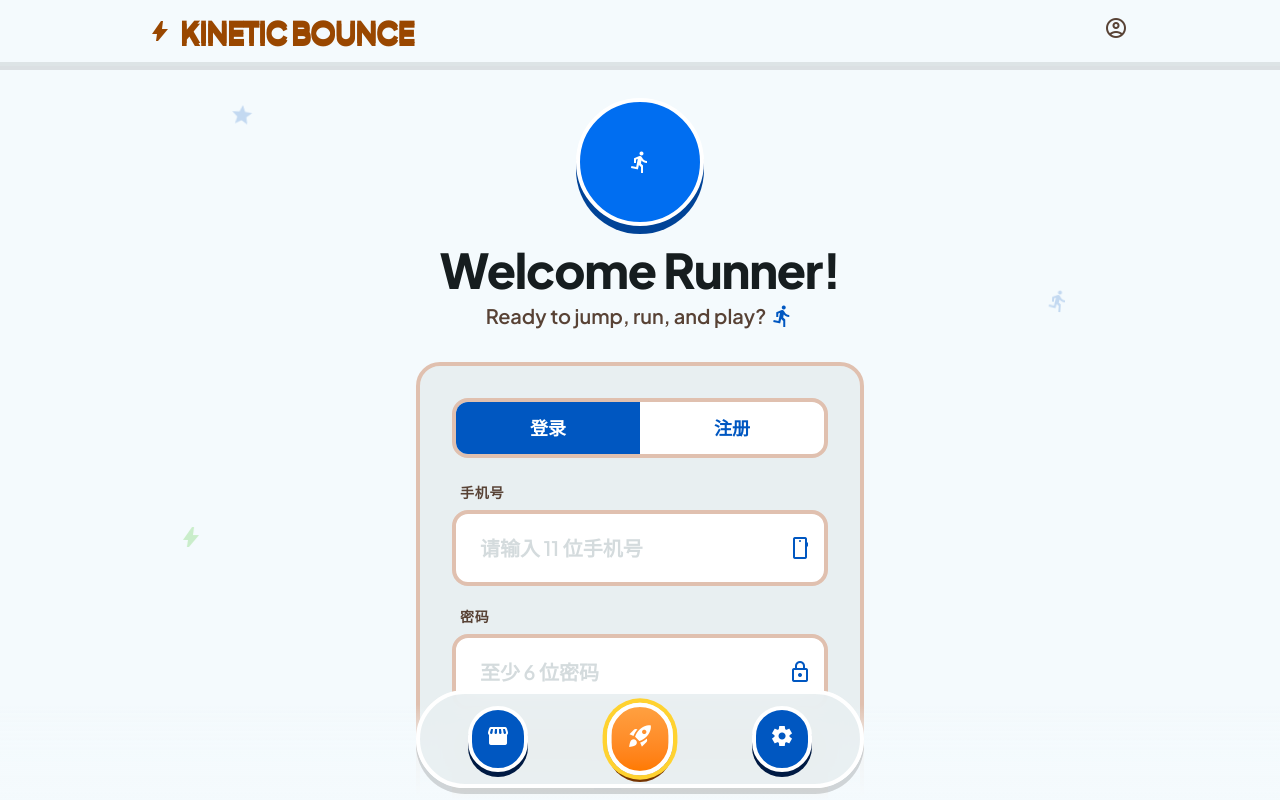
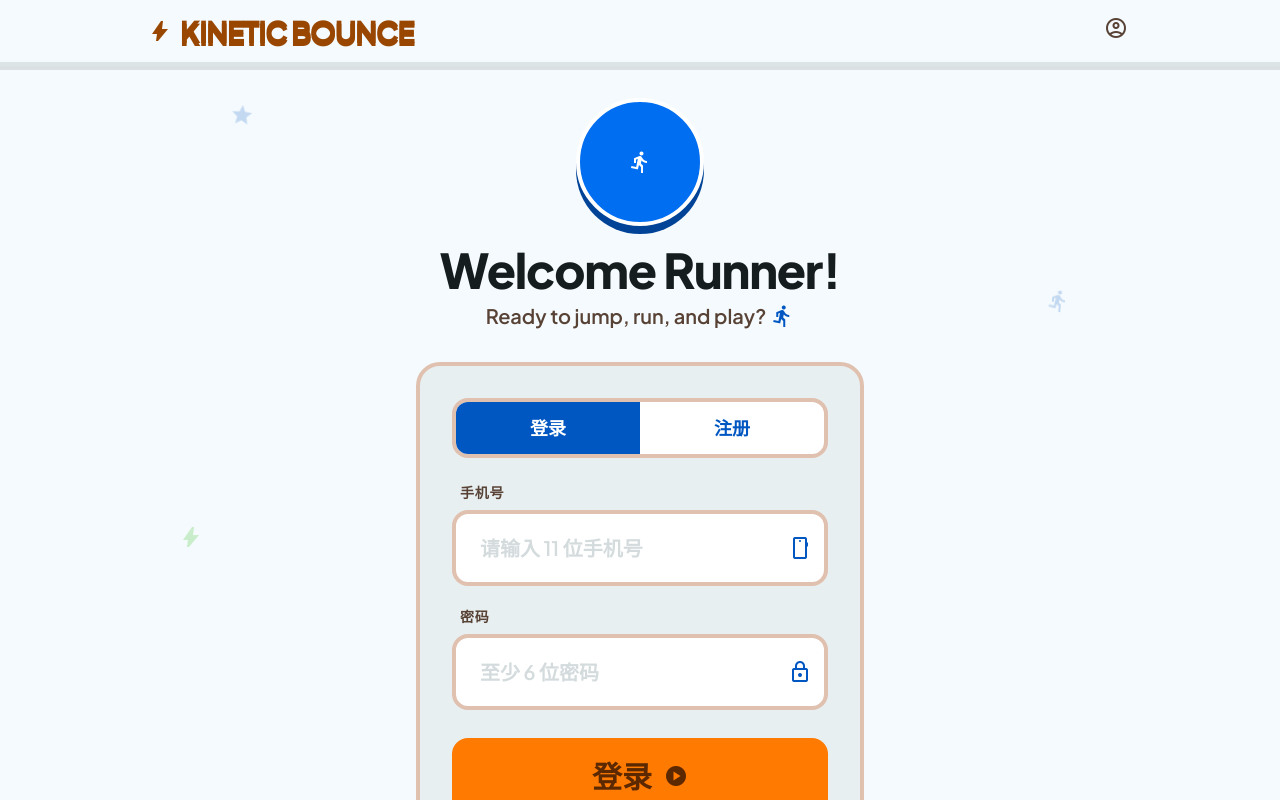
Before and after one commit to led312/Fun-Parkour, a React (Vite) app: page / in a window 1280 px wide. Shown: the top 800 px of the page. Built offline with nearby package versions, Linux system fonts and the light colour scheme.

Commit message:
feat: persist session & progress, on-lobby shop/settings, working powerups, zeroed initial scores

```diff
--- a/src/App.tsx
+++ b/src/App.tsx
@@ -1,8 +1,7 @@
-import React, { useState } from 'react';
-import { ScreenState, TabState, UserProfile } from './types';
+import React, { useEffect, useState } from 'react';
+import { ScreenState, UserProfile } from './types';
 import { PoseBaseline } from './utils/poseDetector';
 import { Header } from './components/Header';
-import { BottomNav } from './components/BottomNav';
 import { LoginScreen } from './components/LoginScreen';
 import { LobbyScreen } from './components/LobbyScreen';
 import { CalibrationScreen } from './components/CalibrationScreen';
@@ -11,30 +10,54 @@ import { ResultsScreen } from './components/ResultsScreen';
 import { ShopScreen } from './components/ShopScreen';
 import { PauseMenu } from './components/PauseMenu';
 
+// Progress (high score, coins, purchases) and the login session survive page
+// reloads via localStorage.
+const USER_KEY = 'kidrun.user';
+const SESSION_KEY = 'kidrun.session';
+
+const DEFAULT_USER: UserProfile = {
+  name: 'Speedy Runner',
+  parentEmail: '',
+  isGuest: false,
+  score: 0,
+  highScore: 0,
+  coins: 1250,
+  stars: 12,
+  selectedAvatar: 'shiba',
+  ownedItems: ['shiba'],
+};
+
+function loadStoredUser(): UserProfile {
+  try {
+    const raw = localStorage.getItem(USER_KEY);
+    if (raw) return { ...DEFAULT_USER, ...JSON.parse(raw) };
+  } catch {
+    // corrupted storage -> fall through to defaults
+  }
+  return DEFAULT_USER;
+}
+
 export default function App() {
-  const [screen, setScreen] = useState<ScreenState>('LOGIN');
-  const [activeTab, setActiveTab] = useState<TabState>('rocket');
+  const [screen, setScreen] = useState<ScreenState>(() =>
+    localStorage.getItem(SESSION_KEY) ? 'LOBBY' : 'LOGIN',
+  );
   const [isPauseOpen, setIsPauseOpen] = useState(false);
   const [soundEnabled, setSoundEnabled] = useState(true);
 
-  const [user, setUser] = useState<UserProfile>({
-    name: 'Speedy Runner',
-    parentEmail: '',
-    isGuest: false,
-    score: 2500,
-    highScore: 2500,
-    coins: 1250,
-    stars: 12,
-    selectedAvatar: 'shiba',
-  });
+  const [user, setUser] = useState<UserProfile>(loadStoredUser);
 
-  const [lastRunScore, setLastRunScore] = useState(2500);
-  const [lastStarsEarned, setLastStarsEarned] = useState(3);
+  const [lastRunScore, setLastRunScore] = useState(0);
+  const [lastStarsEarned, setLastStarsEarned] = useState(0);
   // Standing-pose baseline captured on the calibration screen (null = the
   // game calibrates itself during the first second of play)
   const [poseBaseline, setPoseBaseline] = useState<PoseBaseline | null>(null);
 
+  useEffect(() => {
+    localStorage.setItem(USER_KEY, JSON.stringify(user));
+  }, [user]);
+
   const handleLoginSuccess = (name: string, email: string, isGuest: boolean) => {
+    localStorage.setItem(SESSION_KEY, JSON.stringify({ name }));
     setUser((prev) => ({
       ...prev,
       name,
@@ -56,24 +79,6 @@ export default function App() {
     setLastRunScore(finalScore);
     setLastStarsEarned(starsEarned);
     setScreen('RESULTS');
-  };
-
-  const handleTabSelect = (tab: TabState) => {
-    setActiveTab(tab);
-    // Login is mandatory: ignore navigation while on the login screen
-    if (screen === 'LOGIN') {
-      return;
-    }
-    if (tab === 'bolt') {
-      setScreen('SHOP');
-    } else if (tab === 'rocket') {
-      if (screen === 'LOBBY' || screen === 'RESULTS' || screen === 'SHOP') {
-        // Calibration is mandatory before every run
-        setScreen('CALIBRATION');
-      }
-    } else if (tab === 'shield') {
-      setIsPauseOpen(true);
-    }
   };
 
   return (
@@ -107,6 +112,8 @@ export default function App() {
           <LobbyScreen
             user={user}
             onStartCalibration={() => setScreen('CALIBRATION')}
+            onOpenShop={() => setScreen('SHOP')}
+            onOpenSettings={() => setIsPauseOpen(true)}
           />
         )}
 
@@ -123,6 +130,8 @@ export default function App() {
         {screen === 'GAMEPLAY' && (
           <GameplayScreen
             poseBaseline={poseBaseline}
+            hasJetpack={user.ownedItems.includes('rocket_boost')}
+            hasSuperShield={user.ownedItems.includes('shield_boost')}
             onGameOver={handleGameOver}
             onPause={() => setIsPauseOpen(true)}
           />
@@ -146,16 +155,6 @@ export default function App() {
         )}
       </main>
 
-      {/* Bottom Navigation Shell (hidden during calibration & gameplay so the
-          camera stages get the full screen and no accidental navigation) */}
-      {screen !== 'CALIBRATION' && screen !== 'GAMEPLAY' && (
-        <BottomNav
-          activeTab={activeTab}
-          onTabSelect={handleTabSelect}
-          onMenuToggle={() => setIsPauseOpen(true)}
-        />
-      )}
-
       {/* Pause & Settings Modal Popup */}
       <PauseMenu
         isOpen={isPauseOpen}
--- a/src/components/BottomNav.tsx
+++ /dev/null
@@ -1,73 +0,0 @@
-import React from 'react';
-import { TabState } from '../types';
-import { playButtonClick } from '../utils/audio';
-
-interface BottomNavProps {
-  activeTab: TabState;
-  onTabSelect: (tab: TabState) => void;
-  onMenuToggle?: () => void;
-}
-
-export const BottomNav: React.FC<BottomNavProps> = ({
-  activeTab,
-  onTabSelect,
-  onMenuToggle,
-}) => {
-  return (
-    <nav className="fixed bottom-0 left-0 w-full z-40 flex justify-center items-end h-24 pb-3 px-4 bg-gradient-to-t from-[#f4fafd] via-[#f4fafd]/90 to-transparent pointer-events-none">
-      <div className="relative flex items-center justify-between w-full max-w-md pointer-events-auto bg-[#e8eff1]/90 backdrop-blur-md px-8 sm:px-12 py-3 rounded-full border-4 border-white shadow-[0_6px_0_0_rgba(0,0,0,0.15)]">
-        {/* Shop Tab */}
-        <button
-          onClick={() => {
-            playButtonClick();
-            onTabSelect('bolt');
-          }}
-          className={`rounded-full p-3.5 border-4 border-white transition-all duration-200 active:scale-90 ${
-            activeTab === 'bolt'
-              ? 'bg-[#006ef1] text-white scale-110 shadow-[0_6px_0_0_#004397]'
-              : 'bg-[#0057c1] text-white shadow-[0_5px_0_0_#001a43] hover:scale-105'
-          }`}
-          title="Shop"
-        >
-          <span className="material-symbols-outlined text-2xl sm:text-3xl symbol-filled">storefront</span>
-        </button>
-
-        {/* Rocket Tab (Primary Center) */}
-        <button
-          onClick={() => {
-            playButtonClick();
-            onTabSelect('rocket');
-          }}
-          className={`rounded-full p-3.5 border-4 border-white transition-all duration-200 active:scale-90 ${
-            activeTab === 'rocket'
-              ? 'bg-gradient-to-b from-[#ffa040] to-[#ff7a00] text-white scale-110 shadow-[0_6px_0_0_#753400] ring-4 ring-amber-300'
-              : 'bg-gradient-to-b from-[#ffa040] to-[#ff7a00] text-white shadow-[0_5px_0_0_#753400] hover:scale-105'
-          }`}
-          title="Launch Game"
-        >
-          <span className="material-symbols-outlined text-2xl sm:text-3xl symbol-filled">rocket_launch</span>
-        </button>
-
-        {/* Settings / Menu Tab */}
-        <button
-          onClick={() => {
-            playButtonClick();
-            if (onMenuToggle) {
-              onMenuToggle();
-            } else {
-              onTabSelect('shield');
-            }
-          }}
-          className={`rounded-full p-3.5 border-4 border-white transition-all duration-200 active:scale-90 ${
-            activeTab === 'shield'
-              ? 'bg-[#006ef1] text-white scale-110 shadow-[0_6px_0_0_#004397]'
-              : 'bg-[#0057c1] text-white shadow-[0_5px_0_0_#001a43] hover:scale-105'
-          }`}
-          title="Settings & Menu"
-        >
-          <span className="material-symbols-outlined text-2xl sm:text-3xl symbol-filled">settings</span>
-        </button>
-      </div>
-    </nav>
-  );
-};
--- a/src/components/ShopScreen.tsx
+++ b/src/components/ShopScreen.tsx
@@ -20,7 +20,6 @@ export const ShopScreen: React.FC<ShopScreenProps> = ({
       type: 'avatar',
       description: 'Energetic parkour puppy with orange headband!',
       cost: 500,
-      unlocked: true,
       imageUrl: 'https://lh3.googleusercontent.com/aida-public/AB6AXuCU8N0o6n2nU7TPm-bakO1gnAsgq7WkhP2ZE16-Ssmu-3GnaN0eo5JAC-FScc44lpXgnwAJcXdTf-43ZymmnpW5N6GLgXilkSj6CUxameJTxYxULe3An6SDU9xL1X0Nxya-CIW-xED7V6eHiQj4-eficQMxntmQBCSpsOCARJV8lrP-C17EkZroBKjc4WF9dbr4AHRwklLrtHK6gU1gG79BX-_xf-uiHUbcEtYWXA9dfxy97O8Eyf_W',
     },
     {
@@ -29,38 +28,35 @@ export const ShopScreen: React.FC<ShopScreenProps> = ({
       type: 'avatar',
       description: 'Fast track runner wearing bib 127!',
       cost: 800,
-      unlocked: user.coins >= 800,
       icon: 'directions_run',
     },
     {
       id: 'shield_boost',
       name: 'Super Shield',
       type: 'powerup',
-      description: 'Protects against 1 obstacle collision per run.',
+      description: '+1 shield charge on every run.',
       cost: 300,
-      unlocked: true,
       icon: 'shield',
     },
     {
       id: 'rocket_boost',
       name: 'Rocket Jetpack',
       type: 'powerup',
-      description: 'Fly over obstacles for 5 seconds!',
+      description: 'Double-jump to fly over everything for 5s, once per run!',
       cost: 1000,
-      unlocked: false,
       icon: 'rocket_launch',
     },
   ];
 
   const handleBuy = (item: ShopItem) => {
     playButtonClick();
-    if (user.coins >= item.cost) {
+    if (user.coins < item.cost || user.ownedItems.includes(item.id)) return;
     playVictorySound();
     onUpdateUser({
       coins: user.coins - item.cost,
+      ownedItems: [...user.ownedItems, item.id],
       selectedAvatar: item.type === 'avatar' ? item.id : user.selectedAvatar,
     });
-    }
   };
 
   return (
@@ -134,7 +130,8 @@ export const ShopScreen: React.FC<ShopScreenProps> = ({
                 <span className="bg-[#20b900] text-white text-xs font-extrabold px-3 py-1.5 rounded-full border border-white">
                   EQUIPPED
                 </span>
-              ) : item.unlocked ? (
+              ) : user.ownedItems.includes(item.id) ? (
+                item.type === 'avatar' ? (
                   <button
                     onClick={() => {
                       playButtonClick();
@@ -144,6 +141,11 @@ export const ShopScreen: React.FC<ShopScreenProps> = ({
                   >
                     SELECT
                   </button>
+                ) : (
+                  <span className="bg-[#20b900] text-white text-xs font-extrabold px-3 py-1.5 rounded-full border border-white">
+                    OWNED
+                  </span>
+                )
               ) : (
                 <button
                   onClick={() => handleBuy(item)}
--- a/src/types.ts
+++ b/src/types.ts
@@ -1,6 +1,4 @@
 export type ScreenState = 'LOGIN' | 'LOBBY' | 'CALIBRATION' | 'GAMEPLAY' | 'RESULTS' | 'SHOP';
-
-export type TabState = 'bolt' | 'shield' | 'rocket';
 
 export interface UserProfile {
   name: string;
@@ -11,6 +9,7 @@ export interface UserProfile {
   coins: number;
   stars: number;
   selectedAvatar: string;
+  ownedItems: string[]; // shop item ids, e.g. 'shiba', 'rocket_boost'
 }
 
 export interface ShopItem {
@@ -19,7 +18,6 @@ export interface ShopItem {
   type: 'avatar' | 'powerup';
   description: string;
   cost: number;
-  unlocked: boolean;
   imageUrl?: string;
   icon?: string;
 }
```
Also changed, not shown: src/components/GameplayScreen.tsx (+44 -7 lines), src/components/LobbyScreen.tsx (+31 -3 lines). Lines whose indentation alone changed are shown as unchanged.
